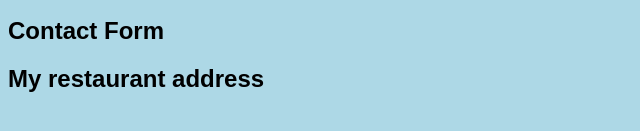
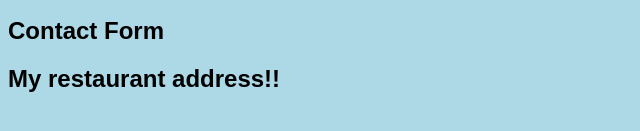
Before and after one commit to LillaFioravanti/my-restaurant, a plain HTML site: page index.html in a window 1280 px wide. Shown: the part 147-278 px from the top of the page, 0-640 px from the left. Drawn offline with Linux system fonts and the light colour scheme.

Commit message:
testing push to remote

```diff
--- a/index.html
+++ b/index.html
@@ -19,7 +19,7 @@
     </section>
 </section>
 <footer>
-    <h2>My restaurant address</h2>
+    <h2>My restaurant address!!</h2>
 </footer>
 </body>
 
```
